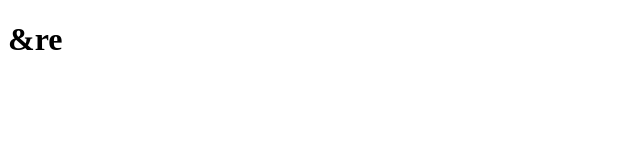
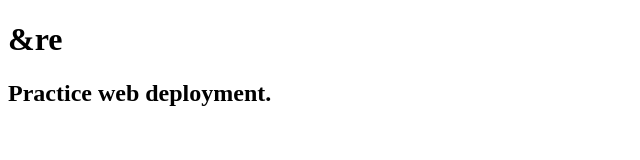
Before and after one commit to sssulp/best-website, a plain HTML site: page index.html in a window 1280 px wide. Shown: the whole page, without its empty margins (0-640 px from the left). Drawn offline with Linux system fonts and the light colour scheme.

Commit message:
added h2 line :sparkles:

```diff
--- a/index.html
+++ b/index.html
@@ -9,6 +9,7 @@
 <body>
 
     <h1>&re</h1>
+    <h2>Practice web deployment.</h2>
 
 </body>
 </html>
```
